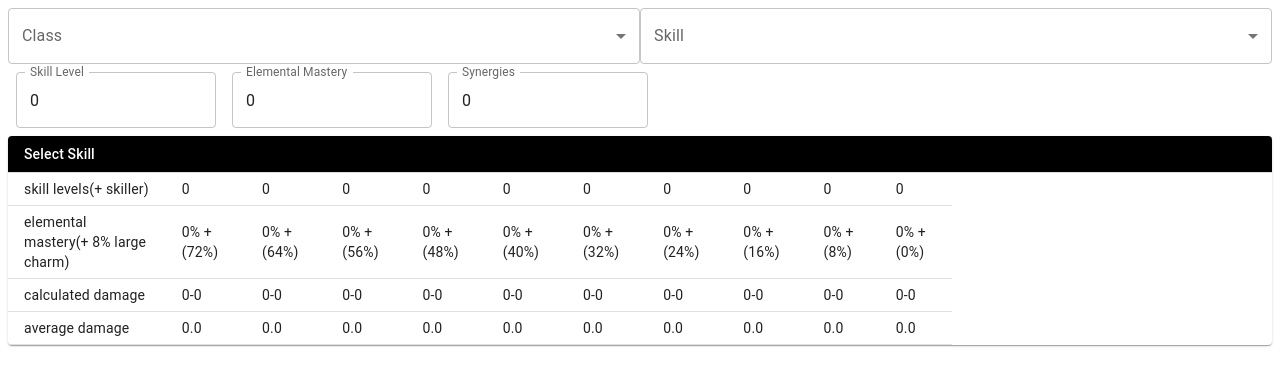
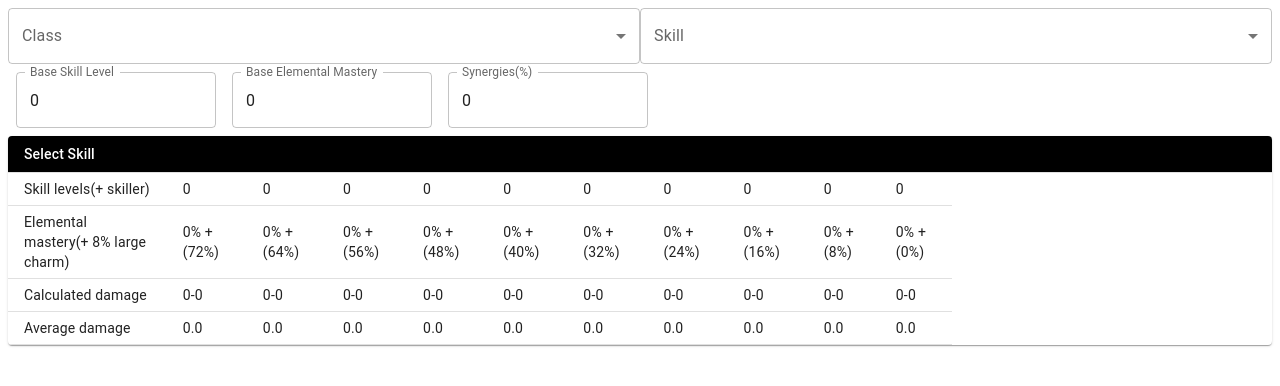
Before and after one commit to kyhong222/pd2-charm-calculator, a React (Create React App) app: page / in a window 1280 px wide. Shown: the top 386 px of the page. Built offline with nearby package versions, Linux system fonts and the light colour scheme.

Commit message:
modify: header text modified

```diff
--- a/src/Components/CalculatedTable.js
+++ b/src/Components/CalculatedTable.js
@@ -150,7 +150,7 @@ function CalculatedTable(props) {
         valueArray.push(`${Number(props.skillLevel)} + (${i})`);
       }
     }
-    return createData("skill levels(+ skiller)", valueArray);
+    return createData("Skill levels(+ skiller)", valueArray);
   };
 
   const MasteryRow = () => {
@@ -159,7 +159,7 @@ function CalculatedTable(props) {
       valueArray.push(`${Number(props.masteries)}% + (${(9 - i) * 8}%)`);
     }
 
-    return createData("elemental mastery(+ 8% large charm)", valueArray);
+    return createData("Elemental mastery(+ 8% large charm)", valueArray);
   };
 
   const DmgRow = (key) => {
@@ -171,7 +171,6 @@ function CalculatedTable(props) {
     ) {
       valueArray = [0, 0, 0, 0, 0, 0, 0, 0, 0, 0];
     } else {
-      // const skill = skillDatas[props.skillName];
       valueArray = skill()[key].slice(
         Number(props.skillLevel) - 1,
         Number(props.skillLevel) + 9
@@ -209,9 +208,9 @@ function CalculatedTable(props) {
       );
     }
 
-    let title = "calculated damage";
+    let title = "Calculated damage";
     if (key1 !== "") {
-      title = `calculated ${key1.slice(0, key1.length - 6)}`;
+      title = `Calculated ${key1.slice(0, key1.length - 6)}`;
     }
 
     return createCalculatedData(title, minArray, maxArray);
@@ -245,9 +244,9 @@ function CalculatedTable(props) {
       );
     }
 
-    let title = "average damage";
+    let title = "Average damage";
     if (key1 !== "") {
-      title = `average ${key1.slice(0, key1.length - 6)}`;
+      title = `Average ${key1.slice(0, key1.length - 6)}`;
     }
 
     return createAverageData(title, minArray, maxArray);
--- a/src/Components/ConditionChecker.js
+++ b/src/Components/ConditionChecker.js
@@ -39,7 +39,7 @@ function ConditionChecker(props) {
     >
       <TextField
         id="filled-skill-level"
-        label="Skill Level"
+        label="Base Skill Level"
         type="number"
         InputLabelProps={{
           shrink: true,
@@ -49,7 +49,7 @@ function ConditionChecker(props) {
       />
       <TextField
         id="filled-elemental-mastery"
-        label="Elemental Mastery"
+        label="Base Elemental Mastery"
         type="number"
         InputLabelProps={{
           shrink: true,
@@ -59,7 +59,7 @@ function ConditionChecker(props) {
       />
       <TextField
         id="filled-synergies"
-        label="Synergies"
+        label="Synergies(%)"
         type="number"
         InputLabelProps={{
           shrink: true,
```
